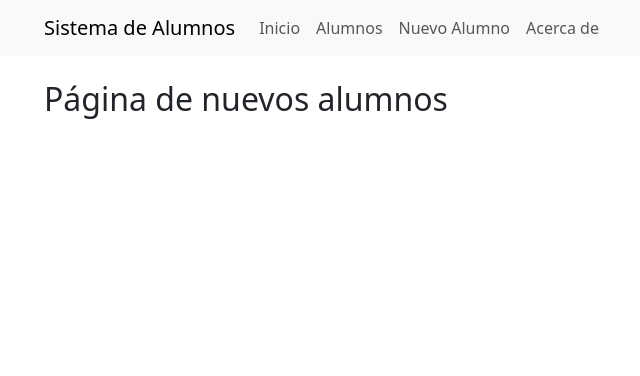
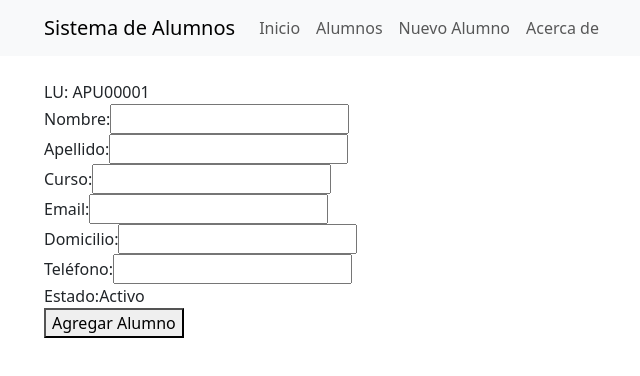
Before and after one commit to santip019/pv_tp5_grupo21, a React (Vite) app: page /nuevo-alumno in a window 1280 px wide. Shown: the top 376 px of the page, without its empty margins (38-678 px from the left). Built offline with nearby package versions, Linux system fonts and the light colour scheme.

Commit message:
feat: se agrega la funcionalidad para agregar nuevos alumnos [Valentina Efimov]

```diff
--- a/src/App.jsx
+++ b/src/App.jsx
@@ -13,7 +13,7 @@ function App() {
       <Route path="/" element={ <Layout /> }>
         <Route index element={ <Inicio /> } />
         <Route path="/alumnos" element={ <ListaAlumnos alumnos={alumnos} /> } />
-        <Route path="/nuevo-alumno" element={ <NuevoAlumno setAlumnos={setAlumnos} /> } />
+        <Route path="/nuevo-alumno" element={ <NuevoAlumno setAlumnos={setAlumnos} alumnos={alumnos} /> } />
         <Route path="/Acerca-De" element={ <AcercaDe /> } />
       </Route>
     </Routes>
--- a/src/NuevoAlumno.jsx
+++ b/src/NuevoAlumno.jsx
@@ -1,5 +1,152 @@
+import { useState, useEffect, useCallback } from "react";
 
-function NuevoAlumno() {
-  return <h2>Página de nuevos alumnos</h2>;
-}
+const NuevoAlumno = ({ setAlumnos, alumnos }) => {
+  const [nuevoAlumno, setNuevoAlumno] = useState({
+    nombre: "",
+    apellido: "",
+    curso: "",
+    email: "",
+    domicilio: "",
+    telefono: "",
+    estado: true,
+  });
+
+  const siguienteLU = "APU" + String(alumnos.length + 1).padStart(5, "0");
+
+  const manejarCambio = useCallback((evento) => {
+    const { name, value } = evento.target;
+    setNuevoAlumno((prev) => ({
+      ...prev,
+      [name]: value,
+    }));
+  }, []);
+
+  const manejarEnvio = (evento) => {
+    evento.preventDefault();
+
+    // Validación de que todos los campos estén llenos
+    if (
+      !nuevoAlumno.nombre ||
+      !nuevoAlumno.apellido ||
+      !nuevoAlumno.curso ||
+      !nuevoAlumno.email ||
+      !nuevoAlumno.domicilio ||
+      !nuevoAlumno.telefono
+    ) {
+      alert("Por favor, completa todos los campos.");
+      return;
+    }
+
+    // Crear un nuevo alumno
+    const agregarAlumno = {
+      ...nuevoAlumno,
+      nombre: nuevoAlumno.nombre,
+      apellido: nuevoAlumno.apellido,
+      curso: nuevoAlumno.curso,
+      email: nuevoAlumno.email,
+      domicilio: nuevoAlumno.domicilio,
+      telefono: nuevoAlumno.telefono,
+      estado: true, // Por defecto, el estado es activo
+    };
+
+    // Llamar a la función para agregar el nuevo alumno
+    setAlumnos((prev) => [...prev, agregarAlumno]);
+
+    // Reiniciar el formulario
+    setNuevoAlumno({
+      nombre: "",
+      apellido: "",
+      curso: "",
+      email: "",
+      domicilio: "",
+      telefono: "",
+    });
+  };
+
+  return (
+    <form onSubmit={manejarEnvio}>
+      <div>
+        <label>LU: </label>
+        <span> {siguienteLU}</span>
+      </div>
+      <div>
+        <label>Nombre:</label>
+        <input
+          type="text"
+          name="nombre"
+          value={nuevoAlumno.nombre}
+          onChange={manejarCambio}
+          pattern="^(?!\s*$)[a-zA-ZáéíóúÁÉÍÓÚñÑ\s]+$"
+          title="Solo letras y espacios, no solo espacios"
+        />
+      </div>
+      <div>
+        <label>Apellido:</label>
+        <input
+          type="text"
+          name="apellido"
+          value={nuevoAlumno.apellido}
+          onChange={manejarCambio}
+          pattern="^(?!\s*$)[a-zA-ZáéíóúÁÉÍÓÚñÑ\s]+$"
+          title="Solo letras y espacios, no solo espacios"
+        />
+      </div>
+      <div>
+        <label>Curso:</label>
+        <input
+          type="text"
+          name="curso"
+          value={nuevoAlumno.curso}
+          onChange={manejarCambio}
+          pattern="^(?!\s*$)[a-zA-ZáéíóúÁÉÍÓÚñÑ\s]+$"
+          title="Solo letras y espacios, no solo espacios"
+        />
+      </div>
+      <div>
+        <label>Email:</label>
+        <input
+          type="email"
+          name="email"
+          value={nuevoAlumno.email}
+          onChange={manejarCambio}
+        />
+      </div>
+      <div>
+        <label>Domicilio:</label>
+        <input
+          type="text"
+          name="domicilio"
+          value={nuevoAlumno.domicilio}
+          onChange={manejarCambio}
+          pattern="^(?!\s*$)[a-zA-ZáéíóúÁÉÍÓÚñÑ\s]+$"
+          title="Solo letras y espacios, no solo espacios"
+        />
+      </div>
+      <div>
+        <label>Teléfono:</label>
+        <input
+          type="tel"
+          name="telefono"
+          value={nuevoAlumno.telefono}
+          onChange={manejarCambio}
+          pattern="[0-9\s+()-]*"
+          title="Solo números y caracteres válidos para teléfono"
+        />
+      </div>
+      <div>
+        <label>Estado:</label>
+        <span>
+          {nuevoAlumno.estado === undefined || nuevoAlumno.estado
+            ? "Activo"
+            : "Inactivo"}
+        </span>
+      </div>
+      <div>
+        <button className="agregar-cambiar" type="submit">
+          Agregar Alumno
+        </button>
+      </div>
+    </form>
+  );
+};
 export default NuevoAlumno;
```
